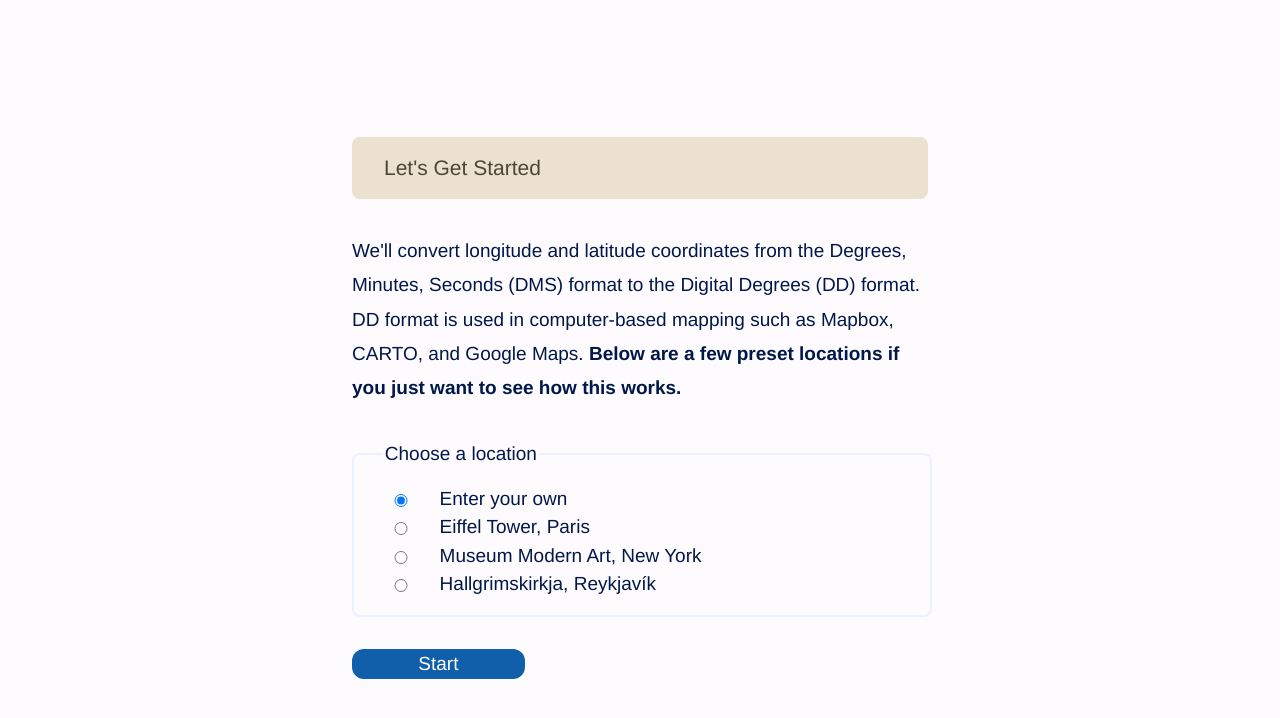
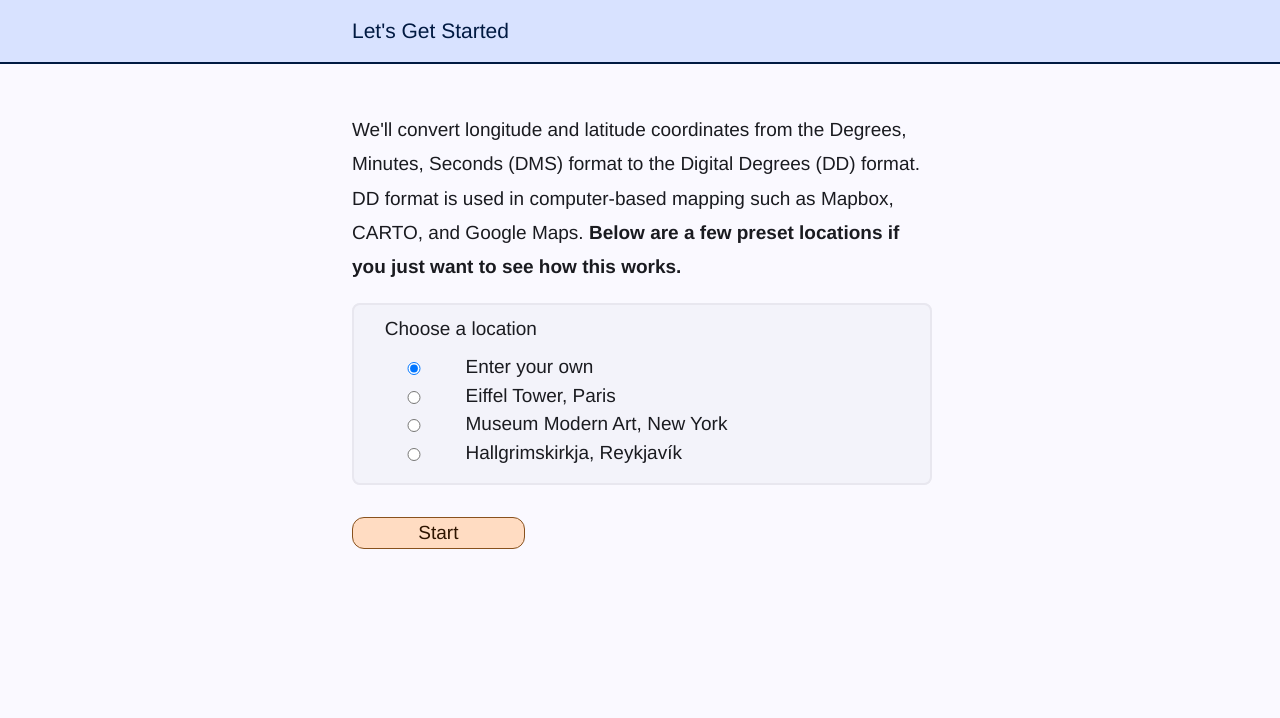
Before and after one commit to seankelliher/map-coordinates-dms, a Vue app: page / in a window 1280 px wide. Shown: the top 718 px of the page. Built offline with nearby package versions, Linux system fonts and the light colour scheme.

Commit message:
Modify color scheme.

```diff
--- a/src/style.css
+++ b/src/style.css
@@ -1,19 +1,18 @@
 /* Stylesheet uses Level 3 Media Queries. Level 4 coverage still spotty. */
-html {
-    background: #fefbff;
+body {
+    background: #faf9ff; /* N-98 */
+    margin-top: 0;
 }
 
 #container {
     width: 100%;
     max-width: 640px;
-    height: 100vh;
     margin: 0 auto;
     padding: 0;
     display: flex;
     flex-flow: row wrap;
     justify-content: flex-start;
-    align-items: center;
-    overflow-y: scroll;
+    align-items: flex-start;
 }
 
 main {
@@ -28,62 +27,73 @@ main {
 }
 
 section {
-    width: 80%;
-    margin: 1em 5%;
+    width: 90%;
+    margin: 0 0 2em;
     padding: 0 5%;
-    background: #ece1cf;
-    border-radius: 8px;
+    background: #d8e2ff; /* P-90 */
     flex: initial;
-    animation: fade-in 1s;
+    position: relative;
+}
+
+section::before {
+    content: "";
+    position: absolute;
+    inset: 0 calc((100vw - 100%) / -2) -2px calc((100vw - 100%) / -2);
+    background: #d8e2ff; /* P-90 */
+    border-bottom: 2px solid #001a42; /* P-10 */
+    z-index: -1;
 }
 
 form {
     width: 90%;
-    margin: 0%;
+    margin: 0;
     padding: 0 5%;
     flex: initial;
 }
 
 fieldset {
     width: 90%;
-    margin: 1em 0;
-    padding: 1em 5%;
-    border: 2px solid #ebf1ff;
+    margin: 0 0 1em;
+    padding: 3em 5% 1em 5%;
+    background: #f3f3fa; /* N-96 */
+    border: 2px solid #e8e7ef; /* N-92 */
     border-radius: 8px;
     flex: initial;
     display: flex;
     flex-flow: row wrap;
     justify-content: flex-start; /* main axis */
     align-items: center; /* cross axis */
+    position: relative;
 }
 
 label {
-    width: 80%;
+    width: 70%;
     margin: 0;
     padding: 0;
 }
 
 input[type="text"] {
-    width: 30%;
-    margin: 1em 0;
+    width: 20%;
+    margin: 1em 2.5% 1em 0;
     padding: 0;
+    text-align: center;
 }
 
 input[type="radio"] {
     margin-right: 5%;
     padding: 0;
-    background: yellow;
 }
 
 @media (min-width: 300px) and (max-width: 399px) {
     input[type="radio"] {
         width: 10%;
+        margin: 1em 0;
     }
 }
 
 @media (min-width: 400px) {
     input[type="radio"] {
-        width: 5%;
+        width: 10%;
     }
 }
 
@@ -91,7 +101,7 @@ input[type="radio"] {
     width: 100%;
     margin: 0;
     padding: 0;
-    color: #ba1a1a;
+    color: #ba1a1a; /* E-40 */
 }
 
 .results {
@@ -103,8 +113,8 @@ input[type="radio"] {
 
 nav {
     width: 90%;
-    margin: 0;
-    padding: 1em 5%;
+    margin: 1em 0;
+    padding: 0 5%;
     flex: initial;
     display: flex;
     flex-flow: row wrap;
@@ -113,13 +123,12 @@ nav {
 }
 
 button {
-    /* width: 30%; */
     margin: 0;
     padding: 0;
-    background: #115fab;
-    border: none;
+    background: #ffdcc2; /* T-90 */
+    border: 1px solid #88511d; /* T-40 */
     border-radius: 12px;
-    color: #fff;
+    color: #2e1500; /* T-10 */
     font-family: "Helvetica Neue", Helvetica, Arial, sans-serif;
     line-height: 1.6;
     font-weight: 400;
@@ -127,7 +136,7 @@ button {
 
 button:hover {
     cursor: pointer;
-    background: #224876;
+    background: #ffb77b; /* T-80 */
 }
 
 @media (min-width: 300px) and (max-width: 399px) {
@@ -221,35 +230,37 @@ p, li {
     font-family: "Helvetica Neue", Helvetica, Arial, sans-serif;
     line-height: 1.8;
     font-weight: 400;
-    color: #001849;
+    color: #1a1b20; /* N-10 */
 }
 
 label, input {
     font-family: "Helvetica Neue", Helvetica, Arial, sans-serif;
     line-height: 1.5;
     font-weight: 400;
-    color: #001849;
+    color: #1a1b20; /* N-10 */
 }
 
 legend {
     font-family: "Helvetica Neue", Helvetica, Arial, sans-serif;
     line-height: 1.5;
     font-weight: 500;
-    color: #001849;
+    color: #1a1b20; /* N-10 */
+    position: absolute;
+    top: 0.5em;
 }
 
 h1 {
     font-family: "Helvetica Neue", Helvetica, Arial, sans-serif;
     line-height: 1.3;
     font-weight: 500;
-    color: #4c4639;
+    color: #001a42; /* P-10 */
 }
 
 h2 {
     font-family: "Helvetica Neue", Helvetica, Arial, sans-serif;
     line-height: 1.3;
     font-weight: 500;
-    color: #001849;
+    color: #1a1b20; /* N-10 */
 }
 
 /* Media queries for fonts */
```
